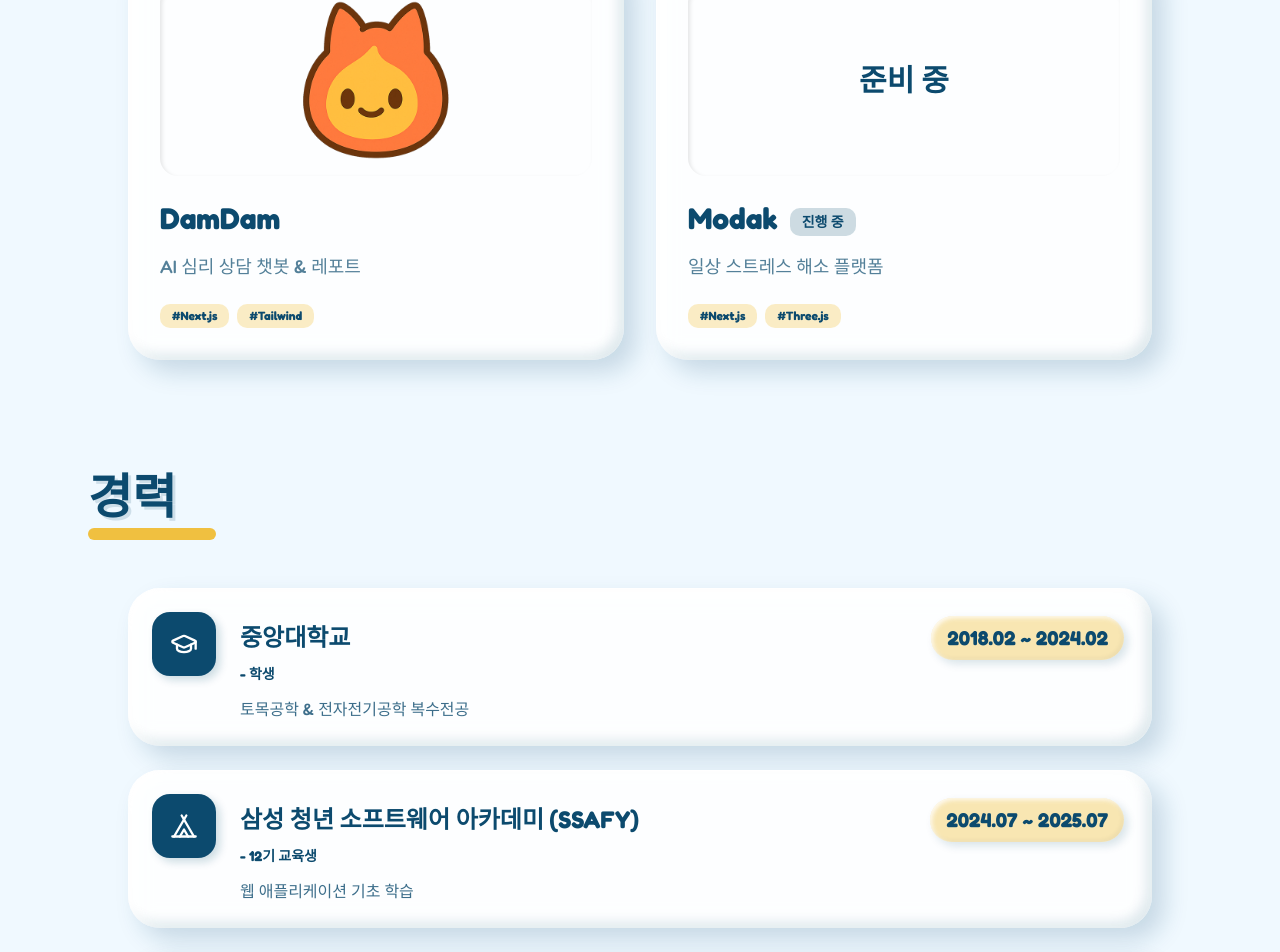
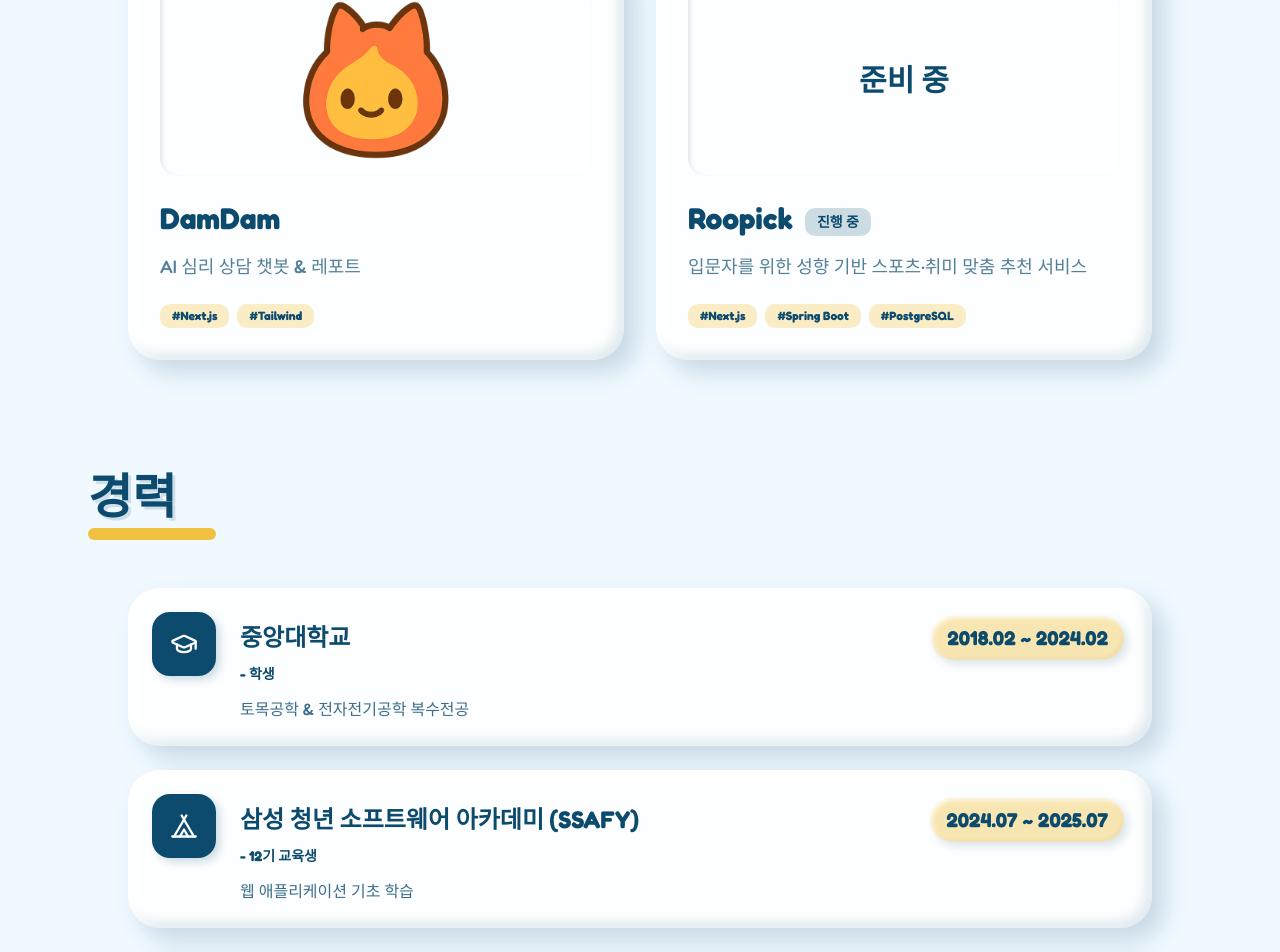
Before and after one commit to Jun-Data/portfolio, a Next.js app: page / in a window 1280 px wide. Shown: the part 2116-3068 px from the top of the page. Built offline with nearby package versions, Linux system fonts and the light colour scheme; no server answers.

Commit message:
✨ Modak → Roopick 프로젝트 정보 변경
- slug, tags, 한/영 설명 업데이트
- tags: Next.js, Spring Boot, PostgreSQL

```diff
--- a/messages/en.json
+++ b/messages/en.json
@@ -42,8 +42,8 @@
       "damdam": {
         "description": "Talk with DamDam until you find your inner peace"
       },
-      "modak": {
-        "description": "Toss your daily stress into a shared digital bonfire"
+      "roopick": {
+        "description": "Discover your ideal sports team and hobbies through a fun quiz"
       }
     }
   },
--- a/messages/ko.json
+++ b/messages/ko.json
@@ -42,8 +42,8 @@
       "damdam": {
         "description": "AI 심리 상담 챗봇 & 레포트"
       },
-      "modak": {
-        "description": "일상 스트레스 해소 플랫폼"
+      "roopick": {
+        "description": "입문자를 위한 성향 기반 스포츠·취미 맞춤 추천 서비스"
       }
     }
   },
--- a/src/data/projects.ts
+++ b/src/data/projects.ts
@@ -33,9 +33,9 @@
     status: 'completed',
   },
   {
-    slug: 'modak',
-    title: 'Modak',
-    tags: ['Next.js', 'Three.js'],
+    slug: 'roopick',
+    title: 'Roopick',
+    tags: ['Next.js', 'Spring Boot', 'PostgreSQL'],
     status: 'in-progress',
   },
 ]
```
